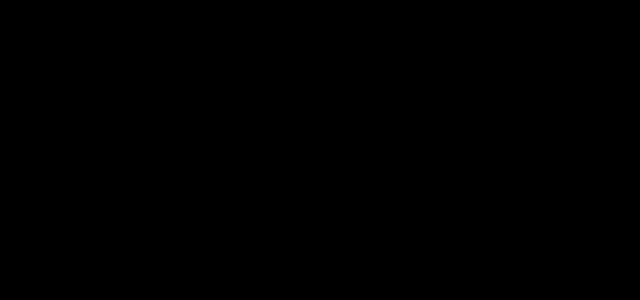
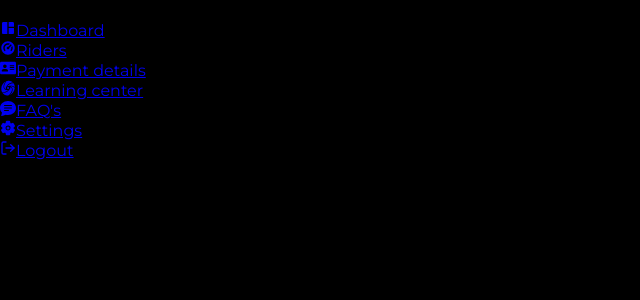
Before and after one commit to Mogakamo/taxi-dashboard, a React (Create React App) app: page / in a window 1280 px wide. Shown: the top 300 px of the page, without its empty margins (0-640 px from the left). Built offline with nearby package versions, Linux system fonts and the light colour scheme.

Commit message:
finished the sidebar html code

```diff
--- a/src/components/SideBar.jsx
+++ b/src/components/SideBar.jsx
@@ -1,12 +1,77 @@
-import React, {useEffect, useState} from 'react'
+import React, { useEffect, useState } from 'react'
 import styled from 'styled-components'
+import { MdSpaceDashboard } from "react-icons/md";
+import { RiDashboard2Fill } from "react-icons/ri";
+import { FaAddressCard, FaTaxi } from "react-icons/fa";
+import { GiTwirlCenter } from "react-icons/gi";
+import { BsFillChatTextFill } from "react-icons/bs";
+import { IoSettings } from "react-icons/io5";
+import { FiLogOut } from "react-icons/fi";
+import { GiHamburgerMenu } from "react-icons/gi";
+import { VscChromeClose } from "react-icons/vsc";
+import scrollreveal from "scrollreveal";
+
 
 function SideBar() {
     return (
-        <div>
-
-        </div>
+        <>
+            <Section>
+                <div className="top">
+                    <div className="brand">
+                        <FaTaxi />
+                        <span>My taxi</span>
+                    </div>
+                    <div className="toggle"></div>
+                    <div className="links">
+                        <ul>
+                            <li>
+                                <a href="#">
+                                    <MdSpaceDashboard />
+                                    <span>Dashboard</span>
+                                </a>
+                            </li>
+                            <li>
+                                <a href="#">
+                                    <RiDashboard2Fill />
+                                    <span>Riders</span>
+                                </a>
+                            </li>
+                            <li>
+                                <a href="#">
+                                    <FaAddressCard />
+                                    <span>Payment details</span>
+                                </a>
+                            </li>
+                            <li>
+                                <a href="#">
+                                    <GiTwirlCenter />
+                                    <span>Learning center</span>
+                                </a>
+                            </li>
+                            <li>
+                                <a href="#">
+                                    <BsFillChatTextFill />
+                                    <span>FAQ's</span>
+                                </a>
+                            </li>
+                            <li>
+                                <a href="#">
+                                    <IoSettings />
+                                    <span>Settings</span>
+                                </a>
+                            </li>
+                        </ul>
+                    </div>
+                </div>
+                <div className="logout">
+                    <a href="#"><FiLogOut />
+                    <span>Logout</span></a>
+                </div>
+            </Section>
+        </>
     )
 }
 
+const Section = styled.section``;
+
 export default SideBar
```
